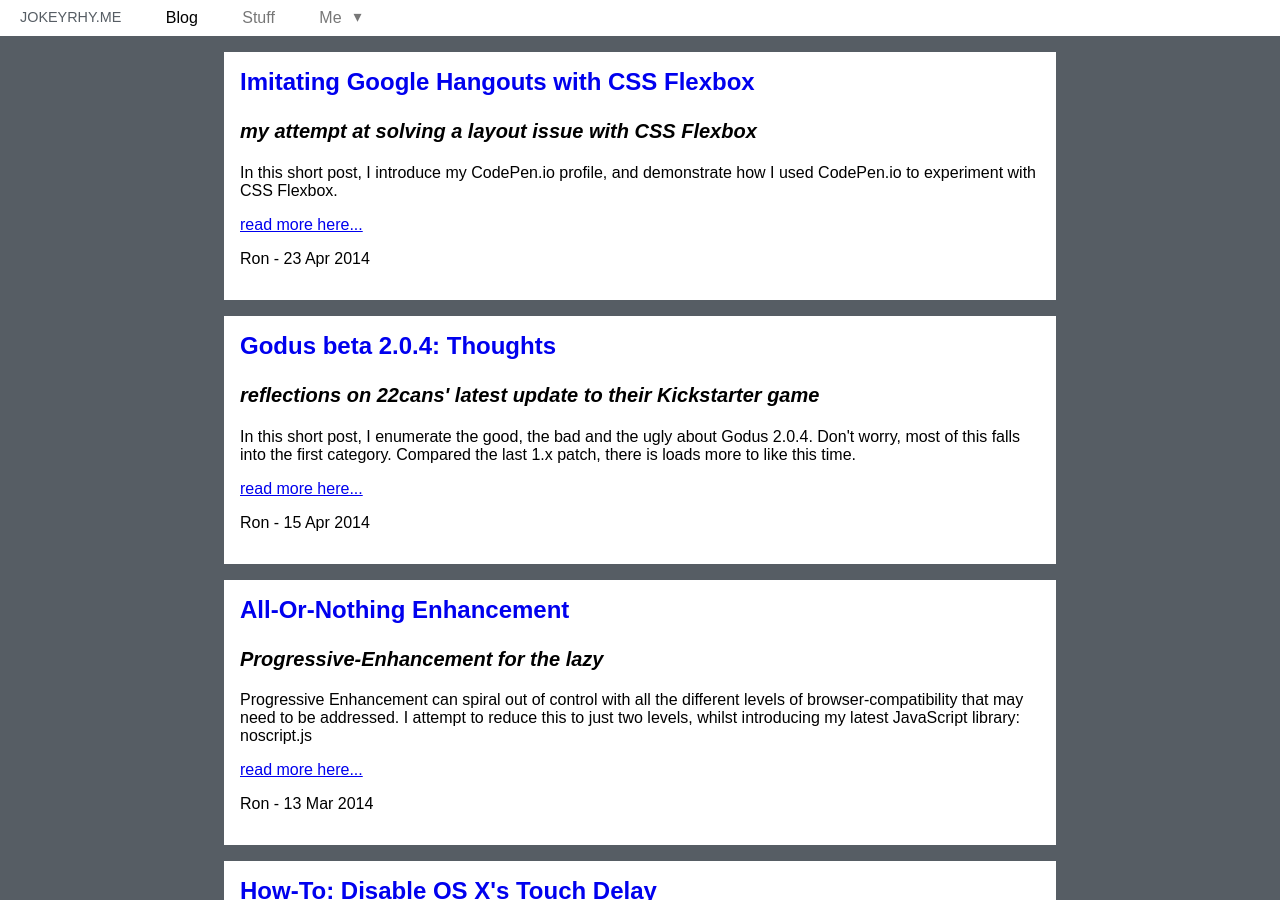
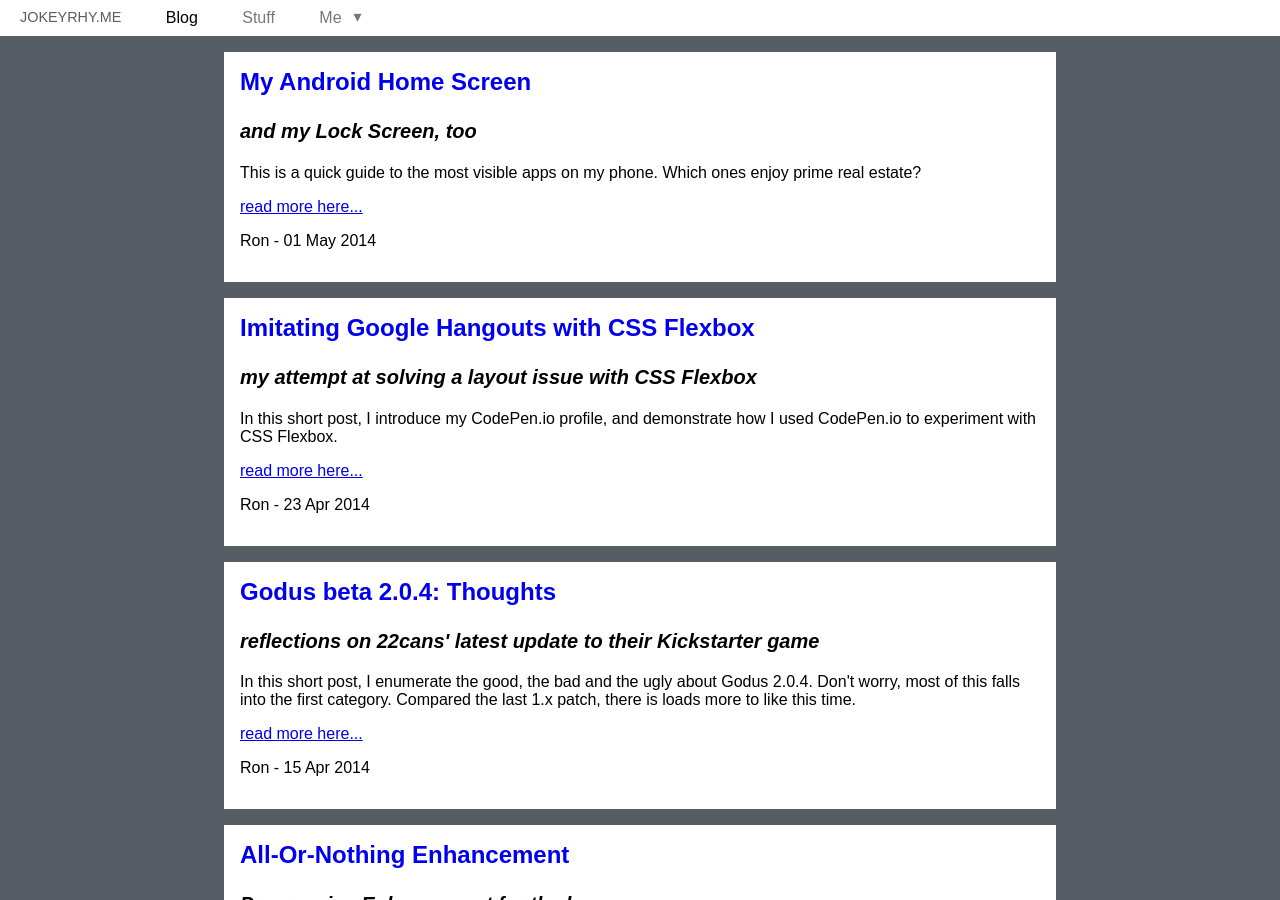
Before and after one commit to jokeyrhyme/jokeyrhyme.github.com, a Jekyll site: the page built from index.html, in a window 1280 px wide and 900 px high. Built offline with Jekyll 4.4.1, drawn with Linux system fonts in a browser that asks for light colours; a file with an impossible date is left out.

Commit message:
Revert "post: fixed a typo"
This reverts commit f91df46a3a7577c895859b3ca2ea43e1e8ab4d59.

```diff
--- a/_posts/2014-05-01-1-my-android-home-screen.md
+++ b/_posts/2014-05-01-1-my-android-home-screen.md
@@ -1,13 +1,12 @@
 ---
 layout: post
-title: My Android Home Screen
+title: "My Android Home Screen"
 subtitle: "and my Lock Screen, too"
-date: {}
+date: 2014-05-01
 nth: 1
-permalink: "/blog/2014/05/01/1/my-android-home-screen.html"
+permalink: /blog/2014/05/01/1/my-android-home-screen.html
 summary: "This is a quick guide to the most visible apps on my phone. Which ones enjoy prime real estate?"
 author: Ron
-published: true
 ---
 
 ## {{ page.title }}
```
Also changed, not shown: other parts of _posts/2014-05-01-1-my-android-home-screen.md (+1 -1 lines).
